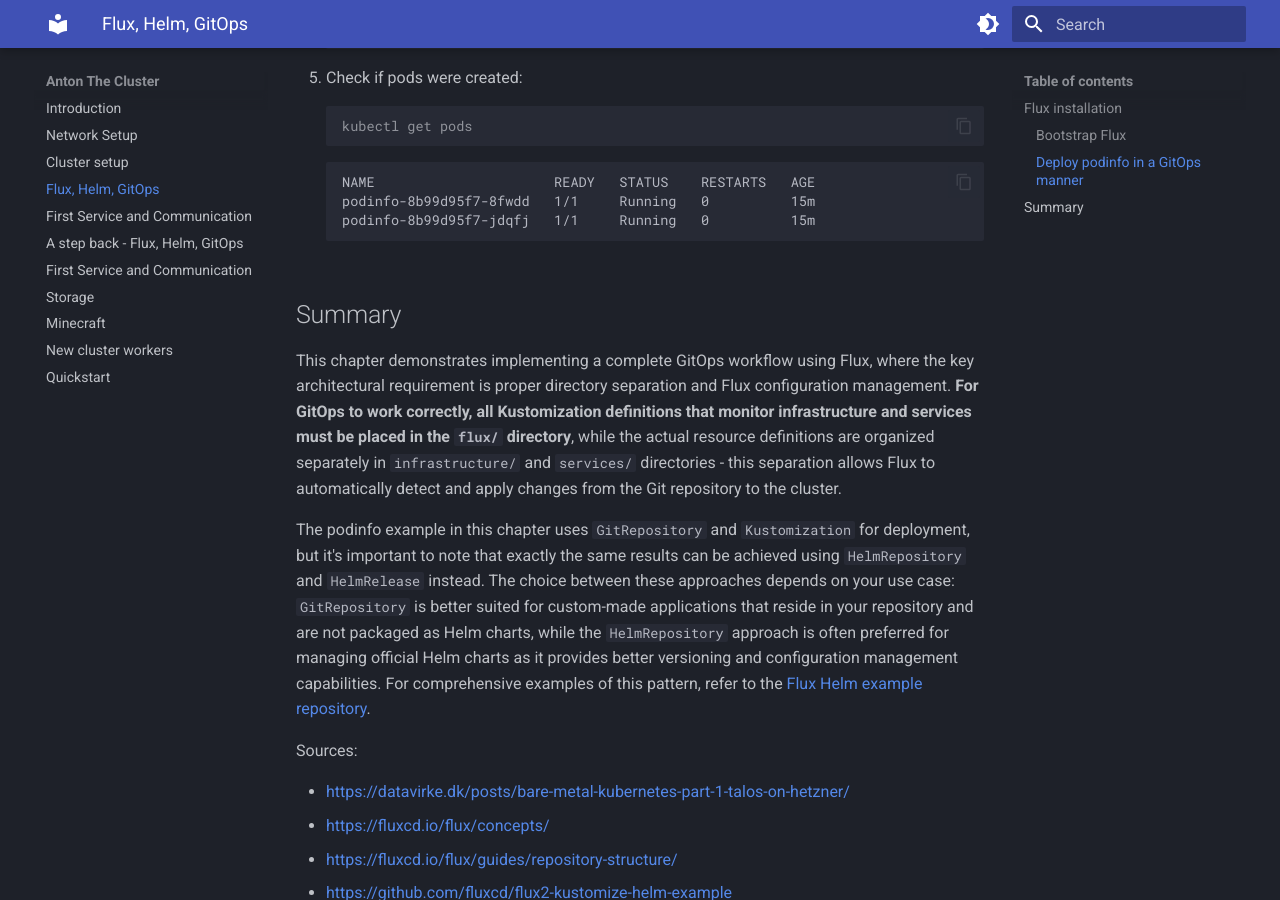
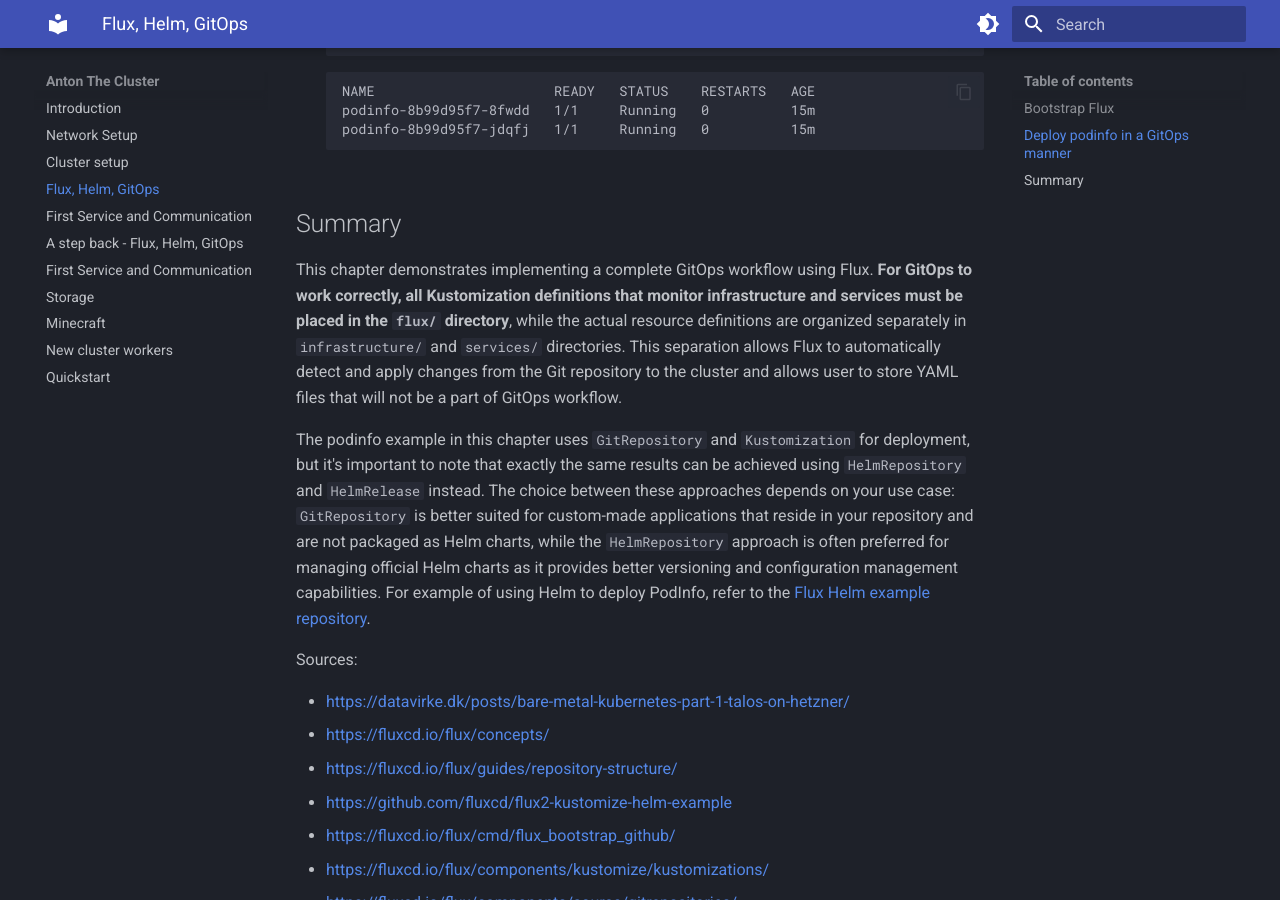
Before and after one commit to gregg127/anton, an MkDocs documentation site: the page built from docs/docs/03_flux_gitops.md, in a window 1280 px wide and 900 px high, scrolled down 5359 px. Built offline with MkDocs 1.6.1 and Material for MkDocs 9.7.7, drawn with Linux system fonts in a browser that asks for light colours; some of the changed text lies outside the part shown.

Commit message:
Add minor changes to flux docs

````diff
--- a/docs/docs/03_flux_gitops.md
+++ b/docs/docs/03_flux_gitops.md
@@ -15,11 +15,7 @@ The cluster resources are organized into three main directories:
 
     Also running ```flux uninstall``` followed by ```flux bootstrap``` again helps between experimental retries.
 
-## Flux installation
-
-After some minor inconveniences, I got this working by following the instructions below.
-
-### Bootstrap Flux
+## Bootstrap Flux
 
 1. Export your GitHub username:
 ```console
@@ -160,7 +156,7 @@ NAME                 TYPE     DATA   AGE
 secret/flux-system   Opaque   3      4m15s
 ```
 
-### Deploy podinfo in a GitOps manner
+## Deploy podinfo in a GitOps manner
 
 First, add the application definition to a dedicated directory in *services*:
 
@@ -248,9 +244,9 @@ podinfo-8b99d95f7-jdqfj   1/1     Running   0          15m
 
 ## Summary
 
-This chapter demonstrates implementing a complete GitOps workflow using Flux, where the key architectural requirement is proper directory separation and Flux configuration management. **For GitOps to work correctly, all Kustomization definitions that monitor infrastructure and services must be placed in the `flux/` directory**, while the actual resource definitions are organized separately in `infrastructure/` and `services/` directories - this separation allows Flux to automatically detect and apply changes from the Git repository to the cluster.
+This chapter demonstrates implementing a complete GitOps workflow using Flux. **For GitOps to work correctly, all Kustomization definitions that monitor infrastructure and services must be placed in the `flux/` directory**, while the actual resource definitions are organized separately in `infrastructure/` and `services/` directories. This separation allows Flux to automatically detect and apply changes from the Git repository to the cluster and allows user to store YAML files that will not be a part of GitOps workflow.
 
-The podinfo example in this chapter uses `GitRepository` and `Kustomization` for deployment, but it's important to note that exactly the same results can be achieved using `HelmRepository` and `HelmRelease` instead. The choice between these approaches depends on your use case: `GitRepository` is better suited for custom-made applications that reside in your repository and are not packaged as Helm charts, while the `HelmRepository` approach is often preferred for managing official Helm charts as it provides better versioning and configuration management capabilities. For comprehensive examples of this pattern, refer to the [Flux Helm example repository](https://github.com/fluxcd/flux2-kustomize-helm-example).
+The podinfo example in this chapter uses `GitRepository` and `Kustomization` for deployment, but it's important to note that exactly the same results can be achieved using `HelmRepository` and `HelmRelease` instead. The choice between these approaches depends on your use case: `GitRepository` is better suited for custom-made applications that reside in your repository and are not packaged as Helm charts, while the `HelmRepository` approach is often preferred for managing official Helm charts as it provides better versioning and configuration management capabilities. For example of using Helm to deploy PodInfo, refer to the [Flux Helm example repository](https://github.com/fluxcd/flux2-kustomize-helm-example).
 
 Sources:
 
````
Also changed, not shown: other parts of docs/docs/03_flux_gitops.md (+1 -1 lines).
